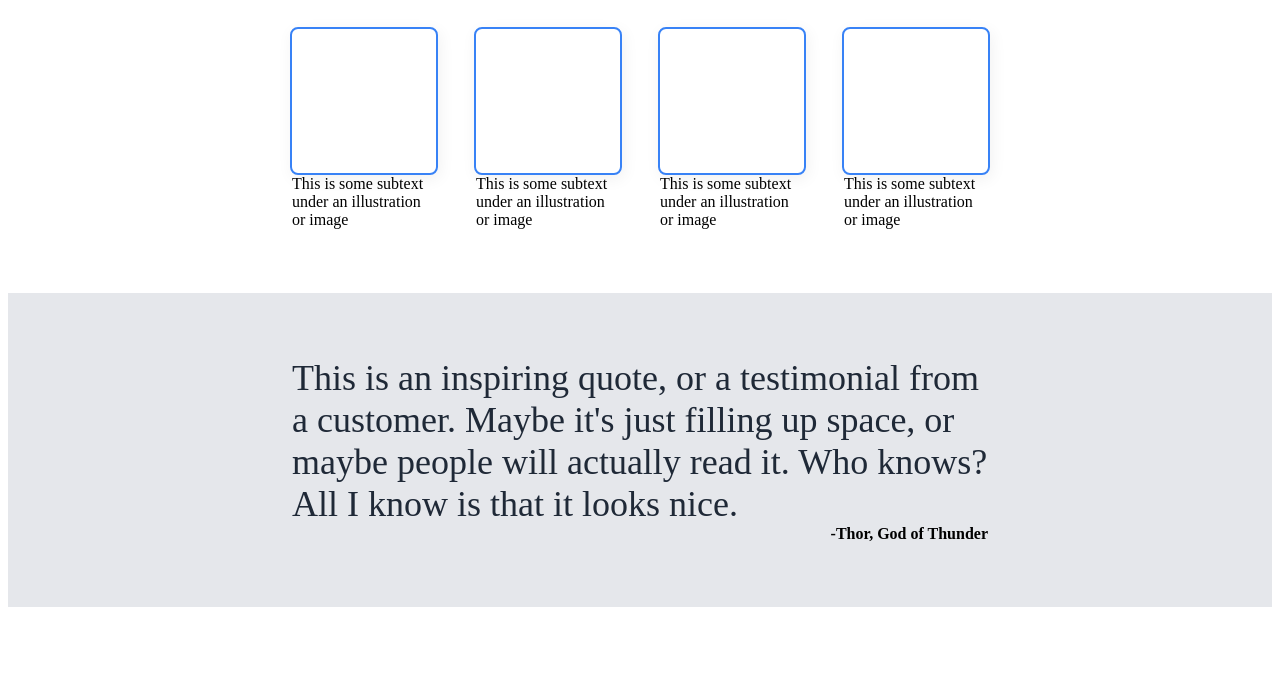
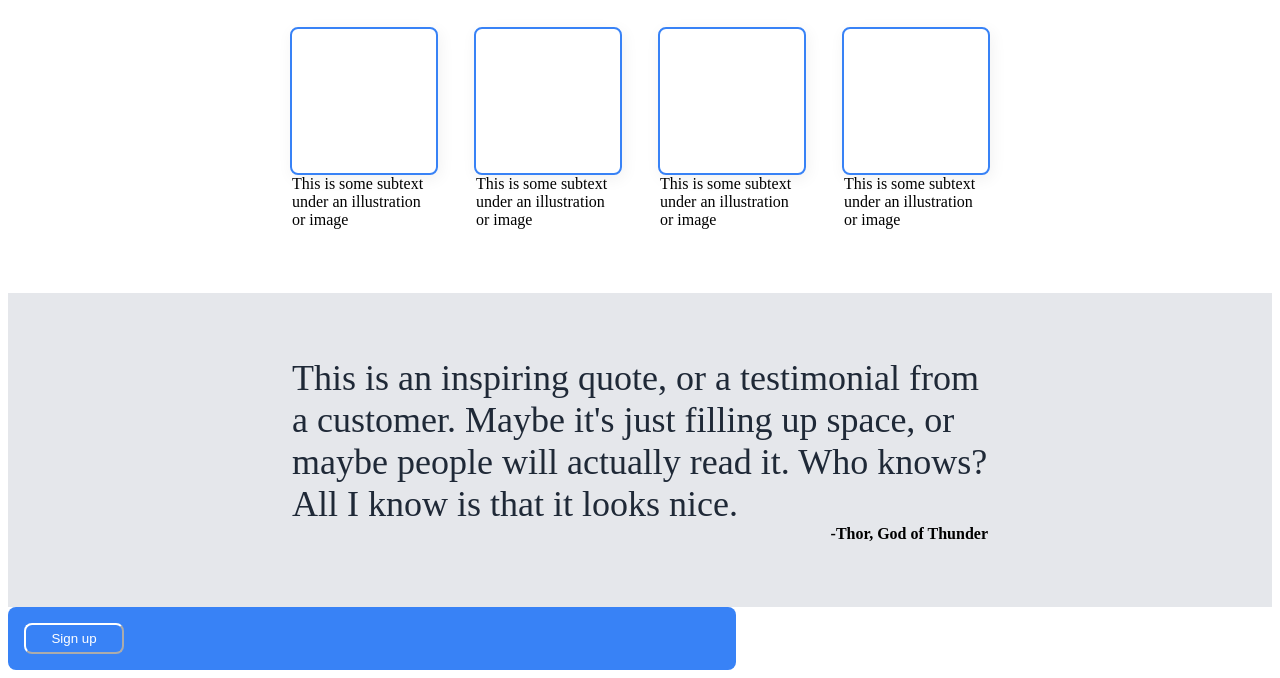
Before and after one commit to ANB-007/landing-page, a plain HTML site: page index.html in a window 1280 px wide. Shown: the part 496-1174 px from the top of the page. Before the commit the page ends 1111 px from the top, so only its background shows below. Drawn offline with Linux system fonts and the light colour scheme.

Commit message:
format ad portion

```diff
--- a/index.html
+++ b/index.html
@@ -60,8 +60,14 @@
             </div>
         </div>
 
+        <!-- ad portion -->
         <div class ="ad">
+            <div class="container blue">
+                <div class="box">
 
+                </div>
+                <button style="border-color: white; color: white; background-color: transparent; border-width: 2px;" >Sign up</button>
+            </div>
         </div>
 
         <div class="footer">
--- a/style.css
+++ b/style.css
@@ -145,3 +145,10 @@ button {
     display: flex;
     justify-content: end;
   }
+
+  .blue {
+    background-color: #3882F6;
+    border-radius: 8px;
+    padding: 16px;
+    border-color: white;
+  }
```
